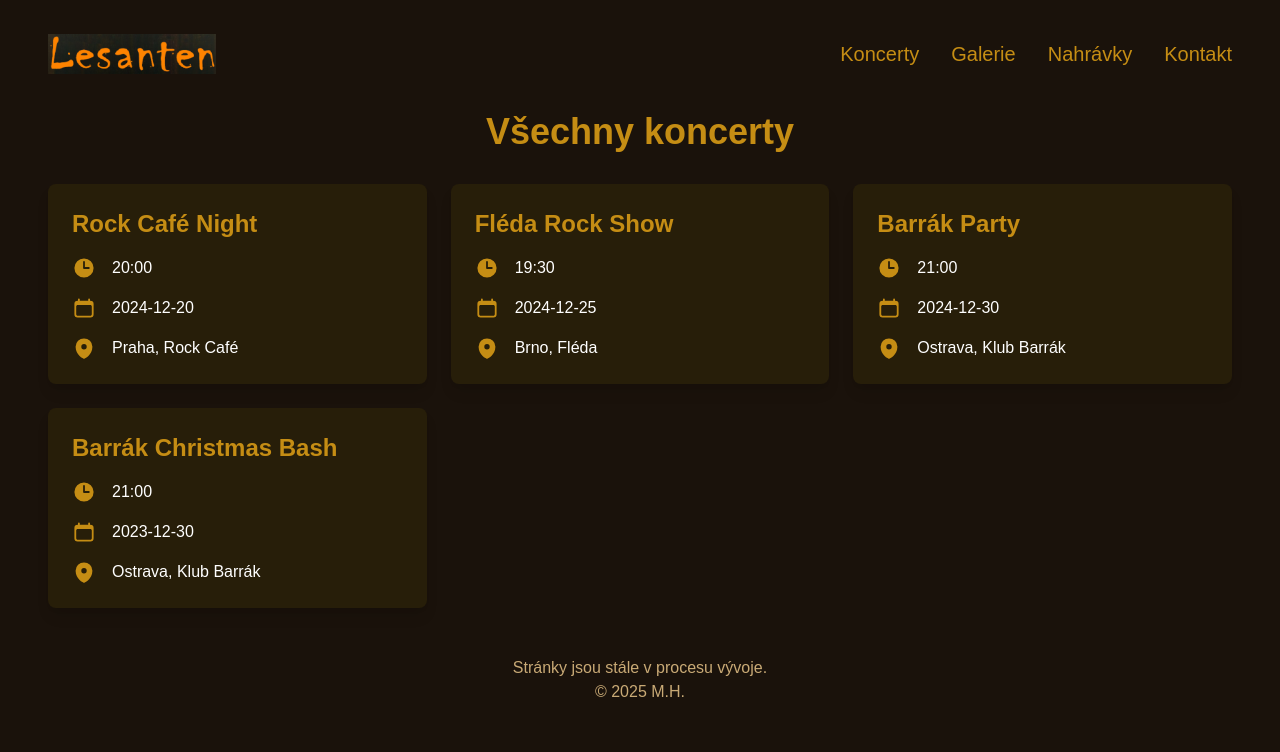
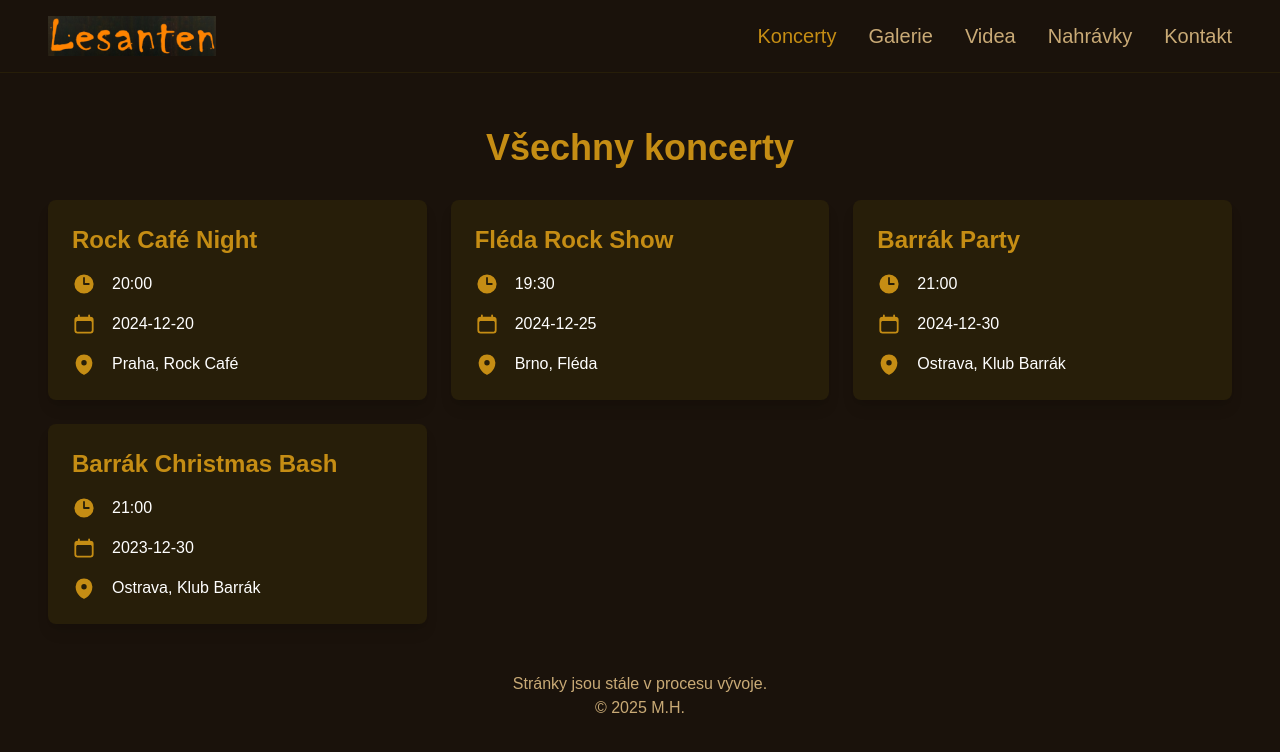
Before and after one commit to MatyasHroch/bandweb, a Next.js app in the folder band-web/: page /concerts in a window 1280 px wide. Shown: the top 752 px of the page. Built offline with nearby package versions, Linux system fonts and the light colour scheme.

Commit message:
navbar improved

```diff
--- a/band-web/app/layout.tsx
+++ b/band-web/app/layout.tsx
@@ -3,9 +3,11 @@
 import React, { useState } from 'react';
 import Link from 'next/link';
 import './globals.css';
+import Navbar from '../components/Navbar';
 
 const Layout: React.FC<{ children: React.ReactNode }> = ({ children }) => {
   const [isMenuOpen, setMenuOpen] = useState(false);
+
 
   const toggleMenu = () => {
     setMenuOpen(!isMenuOpen);
@@ -15,66 +17,20 @@ const Layout: React.FC<{ children: React.ReactNode }> = ({ children }) => {
     setMenuOpen(false);
   };
 
+
+
   return (
     <html lang="cs">
       <head>
         <title>Web Kapely</title>
       </head>
       <body className="bg-background text-foreground">
-        <header className="p-4 px-8 fixed top-0 left-0 w-full z-10 bg-background sm:px-12">
-          <nav className="flex items-center justify-between boll">
-            {/* Logo vlevo */}
-            <div className="flex items-center space-x-4">
-              <Link href="/" onClick={closeMenu}>
-                <img
-                  src="/img/logo.png"
-                  alt="Logo Kapely"
-                  className="h-10"
-                />
-              </Link>
-            </div>
-
-            {/* Tlačítko hamburger menu */}
-            <button
-              onClick={toggleMenu}
-              className="block md:hidden text-4xl focus:outline-none text-accent"
-            >
-              &#9776; {/* Unicode pro větší hamburger ikonu */}
-            </button>
-
-            {/* Navigační odkazy */}
-            <div className={`${isMenuOpen ? 'block' : 'hidden'} text-xl px-0 p-4 bg-background md:flex md:items-center md:space-x-8 absolute md:relative top-16 md:top-0 left-0 w-full md:w-auto bg-header-bg md:bg-transparent`}>
-              {/* <Link href="/" onClick={closeMenu}>
-                <span className="block text-center py-2 text-accent ">
-                  Domů
-                </span>
-              </Link> */}
-              <Link href="/concerts" onClick={closeMenu}>
-                <span className="block text-center py-2 text-accent ">
-                  Koncerty
-                </span>
-              </Link>
-              <Link href="/gallery" onClick={closeMenu}>
-                <span className="block text-center py-2 text-accent ">
-                  Galerie
-                </span>
-              </Link>
-              <Link href="/records" onClick={closeMenu}>
-                <span className="block text-center py-2 text-accent ">
-                  Nahrávky
-                </span>
-              </Link>
-              <Link href="/contact" onClick={closeMenu}>
-                <span className="block text-center py-2 text-accent ">
-                  Kontakt
-                </span>
-              </Link>
-            </div>
-          </nav>
+        <header className="p-4 px-8 fixed top-0 left-0 w-full z-10 bg-background sm:px-12 border-b border-background-secondary">
+          <Navbar />
         </header>
 
         {/* Obsah stránky */}
-        <main className="p-8 mt-20 sm:px-12">{children}</main>
+        <main className="p-8 mt-24 sm:px-12">{children}</main>
 
         {/* Footer */}
         <footer className="p-4 text-center bg-footer-bg text-footer-text">
--- /dev/null
+++ b/band-web/components/Navbar.tsx
@@ -0,0 +1,66 @@
+"use client";
+
+import { useState } from "react";
+import Link from "next/link";
+import { usePathname } from "next/navigation";
+
+const Navbar: React.FC = () => {
+    const [isMenuOpen, setIsMenuOpen] = useState(false);
+    const pathname = usePathname();
+
+    const toggleMenu = () => {
+        setIsMenuOpen(!isMenuOpen);
+    };
+
+    const closeMenu = () => {
+        setIsMenuOpen(false);
+    };
+
+    const navLinks = [
+        { name: "Koncerty", path: "/concerts" },
+        { name: "Galerie", path: "/gallery" },
+        { name: "Videa", path: "/videos" },
+        { name: "Nahrávky", path: "/records" },
+        { name: "Kontakt", path: "/contact" },
+    ];
+
+    return (
+        <nav className="flex items-center justify-between bg-header-bg">
+            {/* Logo vlevo */}
+            <div className="flex items-center space-x-4">
+                <Link href="/" onClick={closeMenu}>
+                    <img src="/img/logo.png" alt="Logo Kapely" className="h-10" />
+                </Link>
+            </div>
+
+            {/* Tlačítko hamburger menu */}
+            <button
+                onClick={toggleMenu}
+                className="block md:hidden text-4xl focus:outline-none text-accent"
+            >
+                &#9776; {/* Unicode pro hamburger ikonu */}
+            </button>
+
+            {/* Navigační odkazy */}
+            <div
+                className={`${isMenuOpen ? "block shadow-md" : "hidden"
+                    } md:flex md:items-center md:space-x-8 text-xl absolute md:relative top-20 md:top-0 left-0 w-full md:w-auto bg-background md:bg-transparent`}
+            >
+                {navLinks.map((link) => (
+                    <Link key={link.path} href={link.path} onClick={closeMenu}>
+                        <span
+                            className={`block text-center py-2 md:py-0 ${pathname === link.path
+                                ? "text-accent border-b-2 border-none"
+                                : "text-acent hover:text-accent"
+                                }`}
+                        >
+                            {link.name}
+                        </span>
+                    </Link>
+                ))}
+            </div>
+        </nav>
+    );
+}
+
+export default Navbar;
```
